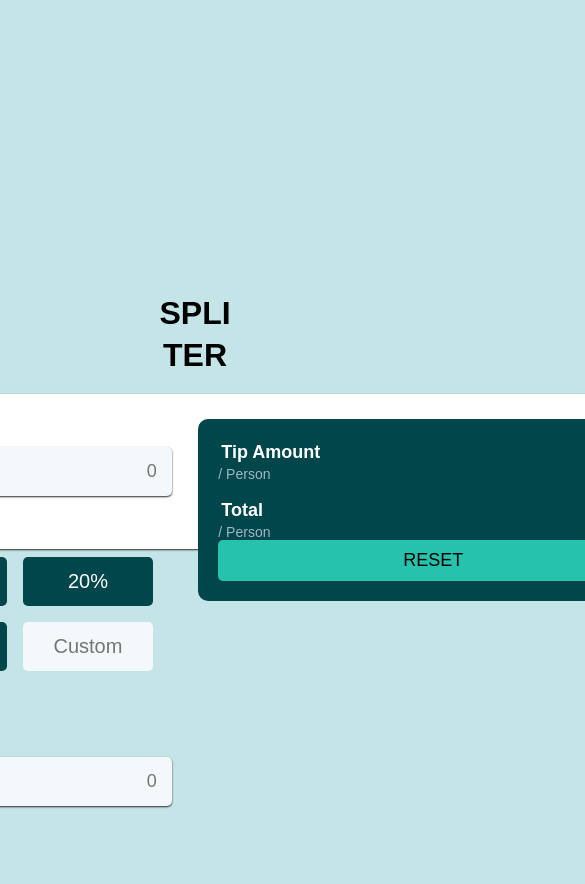
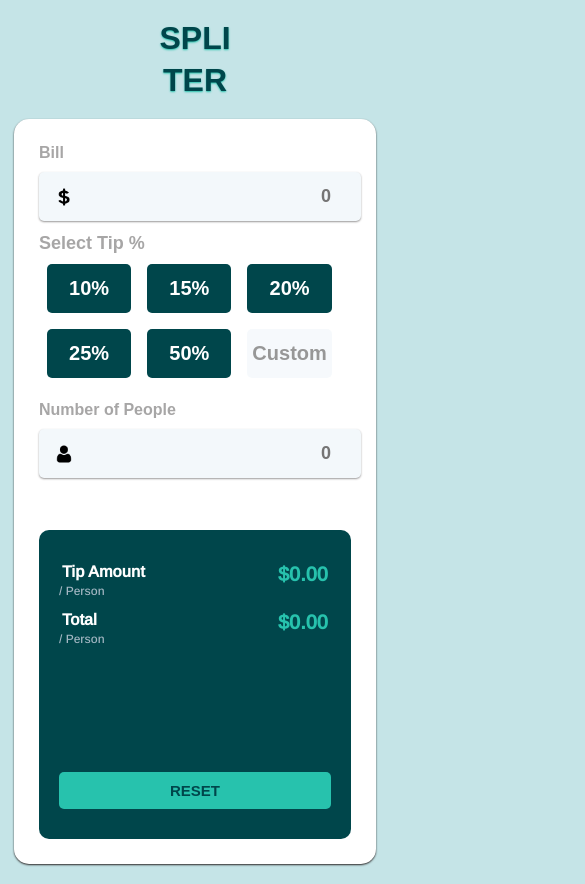
Before and after one commit to msi-ism/splitter-app, a plain HTML site: page index.html in a window 390 px wide. Shown: the top 884 px of the page, 585 px wide, since content can reach past the window. Before the commit the page ends 844 px from the top, so only its background shows below. Drawn offline with nearby package versions, Linux system fonts and the light colour scheme.

Commit message:
responsiveness done

```diff
--- a/script.js
+++ b/script.js
@@ -40,10 +40,10 @@ const getPeople = () => {
 
 const getTotalAmount = () => {
     if (userPeople > 1) {
-        totalAmountPP = (parseInt(userBillInput) + parseInt(tipOwed)) / parseInt(userPeople)
+        totalAmountPP = (parseInt(userBillInput) + parseFloat(tipOwed)) / parseInt(userPeople)
         console.log(userPeople)
     } else {
-        totalAmountPP = (parseInt(userBillInput) + parseInt(tipOwed)) / 1
+        totalAmountPP = (parseInt(userBillInput) + parseFloat(tipOwed)) / 1
     }
 }
 
@@ -54,7 +54,7 @@ const getCustomTip = () => {
 
 billAmount.addEventListener('input', getValue)
 people.addEventListener('input', getPeople)
-customTipInput.addEventListener('input', getCustomTip)
+
 
 
 
@@ -90,7 +90,7 @@ const calculateTip = (id) => {
         tipOwed = userBillInput * tipPercent
         ppAmount = tipOwed / userPeople
         getTotalAmount()
-        tipAmt.textContent = `$ ${parseInt(tipOwed / userPeople).toFixed(2)}`
+        tipAmt.textContent = `$ ${parseFloat(tipOwed / userPeople).toFixed(2)}`
         totalDOM.textContent = `$ ${totalAmountPP.toFixed(2)}`
     }
 }
@@ -110,11 +110,11 @@ const calculateCustomTip = (id) => {
         people.style.border = '2px solid rgb(229, 166, 89)'
 
     } else if (billAmount.value > 0 && userPeople > 0) {
-        let tipPercent = parseInt(id) / 100
+        customTip = parseInt(customTipInput.value) / 100
         tipOwed = userBillInput * customTip
         ppAmount = tipOwed / userPeople
         getTotalAmount()
-        tipAmt.textContent = `$ ${parseInt(tipOwed / userPeople).toFixed(2)}`
+        tipAmt.textContent = `$ ${parseFloat(tipOwed / userPeople).toFixed(2)}`
         totalDOM.textContent = `$ ${totalAmountPP.toFixed(2)}`
     }
 }
@@ -159,6 +159,13 @@ const resetApp = () => {
     customTipInput.value = null
     tipAmt.textContent = `$${zero.toFixed(2)}`
     totalDOM.textContent = `$${zero.toFixed(2)}`
+    let buttons = tipBtns
+    for (let i = 0; i <= tipBtns.length; i++) {
+        if (buttons[i].classList.contains('active')) {
+            buttons[i].classList.remove('active')
+        }
+    }
 
 }
 resetBtn.addEventListener('click', resetApp)
+customTipInput.addEventListener('input', calculateCustomTip)
--- a/style.css
+++ b/style.css
@@ -1,3 +1,5 @@
+@import url('https://fonts.googleapis.com/css2?family=Arimo:wght@500&display=swap');
+
 body {
     display: flex;
     flex-direction: column;
@@ -34,11 +36,12 @@ h4 {
     margin-top: 0px;
     margin-bottom: 10px;
     color: #a7a6a6;
+    font-weight: 600;
 
 }
 
 h5 {
-    font-size: 18px;
+    font-size: 16px;
     margin: 3px;
 
 }
@@ -56,6 +59,7 @@ p {
 
 .select-text {
   font-size: 18px;
+  margin-bottom: 2px;
 }
 
 
@@ -74,8 +78,8 @@ p {
     display: flex;
     justify-content: space-evenly;
     flex-wrap: wrap;
-    width: 1000px;
-    height: 27vw;
+    width: 950px;
+    height: 50%;
     background-color: white;
     box-shadow: 0px 1px 2px rgb(44, 40, 40);
     margin-top: 15px;
@@ -83,12 +87,15 @@ p {
   }
 
   .title {
+    color: #00464b;
+    text-shadow: 0px 1px 2px #27c2ad;;
 
   }
 
   .main-container > .user-input-container {
     flex-basis: 45%;
     height: 100%;
+    width: auto;
 
   }
 
@@ -97,32 +104,41 @@ p {
     display: flex;
     flex-direction: column;
     gap: 50px;
-
+    width: auto;
   }
 
   .bill-entry-container > .dollar-amt {
     color: #00464b;
-    box-shadow: 0px 1px 2px rgb(44, 40, 40);
+    box-shadow: 0px 1px 2px rgba(44, 40, 40, 0.482);
     border-radius: 5px;
     border: none;
     background: url("icons/dollarsign.png"),  #f3f8fb;
     background-repeat: no-repeat;
     background-position: 10px;
     background-size: 30px;
+    font-weight: bold;
+    padding-right: 10px;
   }
 
   .ppl-number > .ppl-input {
     color: #00464b;
-    box-shadow: 0px 1px 2px rgb(44, 40, 40);
+    box-shadow: 0px 1px 2px rgba(44, 40, 40, 0.471);
     border-radius: 5px;
     border: none;
     background: url("icons/person.png"), #f3f8fb;
     background-repeat: no-repeat;
     background-position: 10px;
     background-size: 30px;
+    font-weight: bold;
+    padding-right: 10px;
   }
 
-
+  .dollar-amt::placeholder {
+    padding-right: 5px;
+  }
+  .ppl-input::placeholder {
+    padding-right: 5px;
+  }
 
   .tip-selection-box > .tip-percentage {
     margin: 0;
@@ -132,9 +148,14 @@ p {
     justify-content: left;
   }
 
+  .tip-selection-box {
+    margin-bottom: -25px;
+  }
+
   .bill-entry-container > .input-info {
     display: flex;
-    justify-content: space-between;
+
+
   }
 
 
@@ -158,6 +179,7 @@ p {
     cursor: pointer;
     border-radius: 5px;
     font-size: 20px;
+    font-weight: bold;
   }
 
   .tip-btn:hover {
@@ -177,9 +199,8 @@ p {
     width: 29%;
     padding: 8px;
 
+  }
 
-
-  }
   .tip-btn-padding > .custom-tip {
     width: 100%;
     margin: 0;
@@ -187,6 +208,8 @@ p {
     height: 100%;
     border-radius: 5px;
     font-size: 20px;
+    font-weight: bold;
+    opacity: .75;
   }
 
   .custom-tip::placeholder {
@@ -206,12 +229,15 @@ margin: 0;
     background-color: #00464b;
     flex-basis: 45%;
     display: flex;
+    height: auto;
     width: auto;
     flex-direction: column;
     justify-content: space-between;
     color: white;
     border-radius: 10px;
     padding: 10px;
+    font-family: 'Arimo', sans-serif;
+
 
 
   }
@@ -222,13 +248,16 @@ margin: 0;
     flex-direction: column;
     height: 100%;
     justify-content: space-between;
+    width: auto;
+
 
   }
 
  .output-padding > .output-wrapper {
     display: flex;
     flex-direction: column;
-    gap: 15px;
+    gap: 10px;
+    margin-top: 10px;
  }
 
   .app-output-container > .reset-div {
@@ -240,14 +269,22 @@ margin: 0;
     width: 100%;
     align-items: baseline;
     padding: 10px;
-    font-size: 18px;
-    font-family: 'Arial';
+    font-size: 15px;
+    font-weight: bold;
     background-color:#27c2ad;
     border: none;
     border-radius: 5px;
+    margin-bottom: 10px;
     cursor: pointer;
+    color: #00464b;
 
   }
+
+  .reset-btn:hover {
+    background-color: yellowgreen;
+
+  }
+
 
 
 
@@ -261,8 +298,76 @@ margin: 0;
 
   .tip-amt, .total-amt {
     color: #27c2ad;
+    font-size: 20px;
+
+  }
+
+  .total-text > p {
+    font-size: 12px;
+  }
+  .tip-text > p {
+    font-size: 12px;
   }
 
   .tip-box > .tip-text {
 
   }
+
+
+  @media only screen and (max-width: 900px) {
+
+    body {
+      padding-top: 20px;
+      padding-bottom: 20px;
+    }
+
+    .main-container {
+      display: flex;
+      flex-direction: column;
+      flex-wrap: wrap;
+      height: 100%;
+      width: 80vw;
+  }
+
+  .main-container > .user-input-container {
+    flex-basis: 45%;
+    height: 100%;
+    width: auto;
+    flex: 2;
+
+  }
+
+  .user-input-container > .data-input-container {
+    height: 95%;
+    display: flex;
+    flex-direction: column;
+    gap: 40px;
+    width: auto;
+  }
+
+
+  .main-container > .app-output-container {
+    background-color: #00464b;
+    flex-basis: 45%;
+    display: flex;
+    height: auto;
+    width: auto;
+    flex-direction: column;
+    justify-content: space-between;
+    color: white;
+    border-radius: 10px;
+    padding: 10px;
+    font-family: 'Arimo', sans-serif;
+    flex: 1.5;
+
+
+  }
+
+
+  .tip-btn-padding {
+    width: 27%;
+    padding: 8px;
+
+  }
+
+}
```
Also changed, not shown: index.html (+2 -2 lines).
